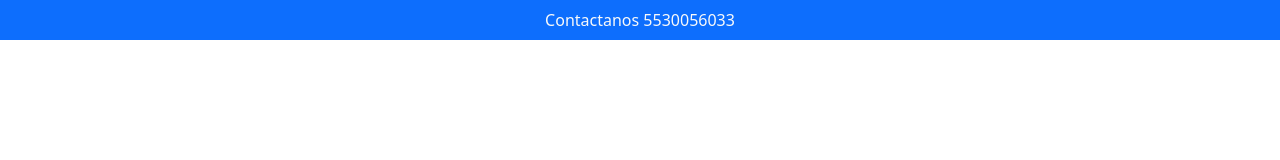
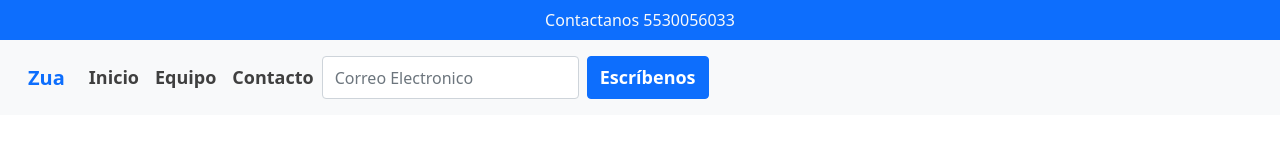
Before and after one commit to EduardoTerwogt/Desaf-o-Bootstrap, a plain HTML site: page index.html in a window 1280 px wide. Drawn offline with nearby package versions, Linux system fonts and the light colour scheme.

Commit message:
agrego navbar

```diff
--- a/css/main.css
+++ b/css/main.css
@@ -0,0 +1,18 @@
+
+@import url('https://fonts.googleapis.com/css2?family=Montserrat:ital,wght@0,100;0,200;0,300;0,400;0,500;0,600;0,700;0,800;0,900;1,100;1,200;1,300;1,400;1,500;1,600;1,700;1,800;1,900&display=swap');
+
+body{
+    overflow-x: hidden;
+}
+
+#menu li > a{
+    font-size: 18px;
+    font-weight: bold;
+    color: #3f3f3f;
+
+}
+
+#menu form > button{
+    font-size: 18px;
+    font-weight: bold;
+}
--- a/index.html
+++ b/index.html
@@ -14,10 +14,49 @@
           <p class="text-light mb-0 p-2 fs-6">Contactanos 5530056033</p>
       </header>
 
+      <nav class="navbar navbar-expand-lg navbar-light bg-light p-3" id="menu">
+        <div class="container-fluid">
+          <a class="navbar-brand" href="#">
+            <span class="text-primary fs-5 fw-bold">Zua</span>
+            </a>
+          <button class="navbar-toggler" type="button" data-bs-toggle="collapse" data-bs-target="#navbarSupportedContent" aria-controls="navbarSupportedContent" aria-expanded="false" aria-label="Toggle navigation">
+            <span class="navbar-toggler-icon"></span>
+          </button>
+          <div class="collapse navbar-collapse" id="navbarSupportedContent">
+            <ul class="navbar-nav me-auto mb-2 mb-lg-0">
+              <li class="nav-item">
+                <a class="nav-link active" aria-current="page" href="index.html">Inicio</a>
+              </li>
+              <li class="nav-item">
+                <a class="nav-link" href="#">Equipo</a>
+              </li>
+              <li class="nav-item">
+                <a class="nav-link" href="#">Contacto</a>
+              </li>
+            <form class="d-flex">
+              <input class="form-control me-2" type="email" placeholder="Correo Electronico" aria-label="email">
+              <button class="btn btn-primary btn-primary-outline-success" type="button">Escríbenos</button>
+            </form>
+          </div>
+        </div>
+      </nav>
+
+
+
+
+
+
+
+
+
+
+
+
+
+
 
 
     <!-- Option 1: Bootstrap Bundle with Popper -->
     <script src="https://cdn.jsdelivr.net/npm/bootstrap@5.1.3/dist/js/bootstrap.bundle.min.js" integrity="sha384-ka7Sk0Gln4gmtz2MlQnikT1wXgYsOg+OMhuP+IlRH9sENBO0LRn5q+8nbTov4+1p" crossorigin="anonymous"></script>
-
   </body>
 </html>
```
